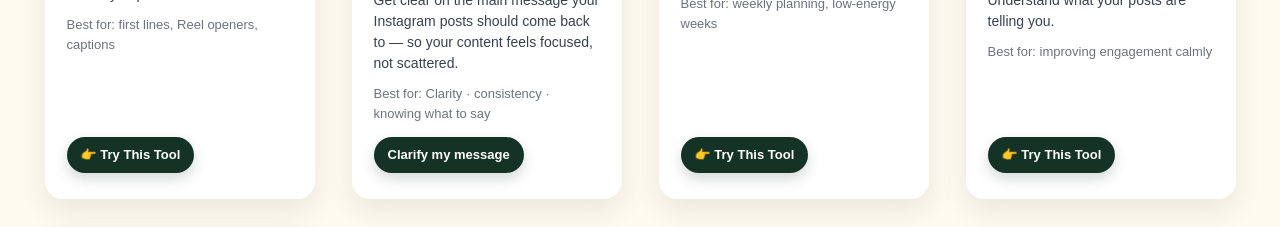
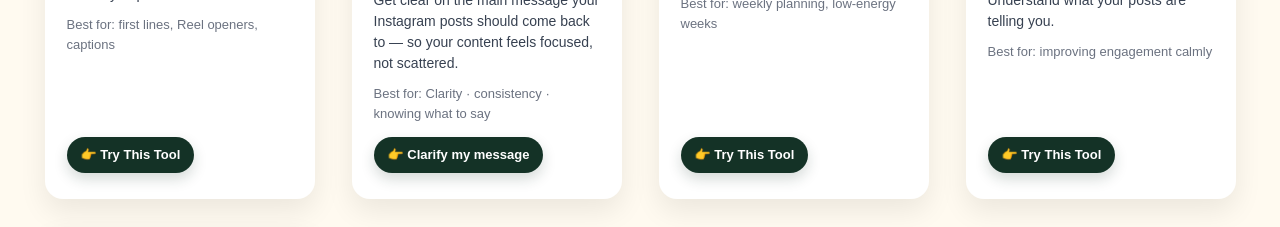
Before and after one commit to gmajors1326/the-calm-content-companion, a Next.js app: page / in a window 1280 px wide. Shown: the part 4360-4587 px from the top of the page. Built offline with nearby package versions, Linux system fonts and the light colour scheme; a web font is replaced by a local one.

Commit message:
Add pointing icon to message CTA

```diff
--- a/app/page.tsx
+++ b/app/page.tsx
@@ -28,7 +28,7 @@ const TOOL_CARDS = [
     description: 'Get clear on the main message your Instagram posts should come back to — so your content feels focused, not scattered.',
     bestFor: 'Clarity · consistency · knowing what to say',
     href: '/tools/message-positioning-builder',
-    cta: 'Clarify my message'
+    cta: '👉 Clarify my message'
   },
   {
     icon: 'compass',
```
